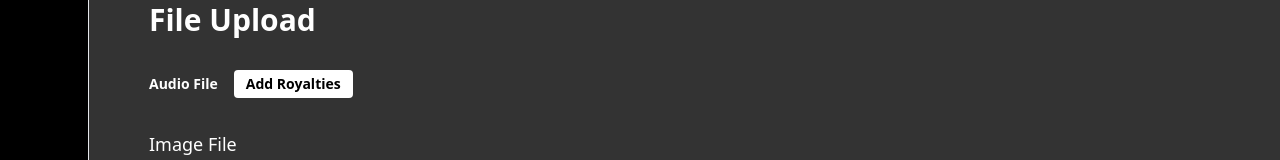
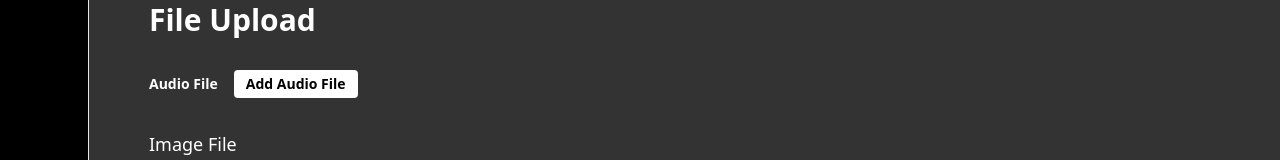
Before and after one commit to kwakyebrilliant/deyplay, a React (Create React App) app: page /dashalbum in a window 1280 px wide. Shown: the part 964-1124 px from the top of the page. Built offline with nearby package versions, Linux system fonts and the light colour scheme.

Commit message:
dashalbum updates

```diff
--- a/src/dashboard/Pages/DashAlbum.js
+++ b/src/dashboard/Pages/DashAlbum.js
@@ -155,7 +155,7 @@ function DashAlbum() {
                               Audio File
                               <button className="px-3 mx-4 py-1 bg-white border-none text-black font-bold rounded hover:bg-black hover:text-white focus:outline-none"
                               onClick={handleAddAudioFiles}>
-                              Add Royalties
+                              Add Audio File
                             </button>
                             </label>
 
```
